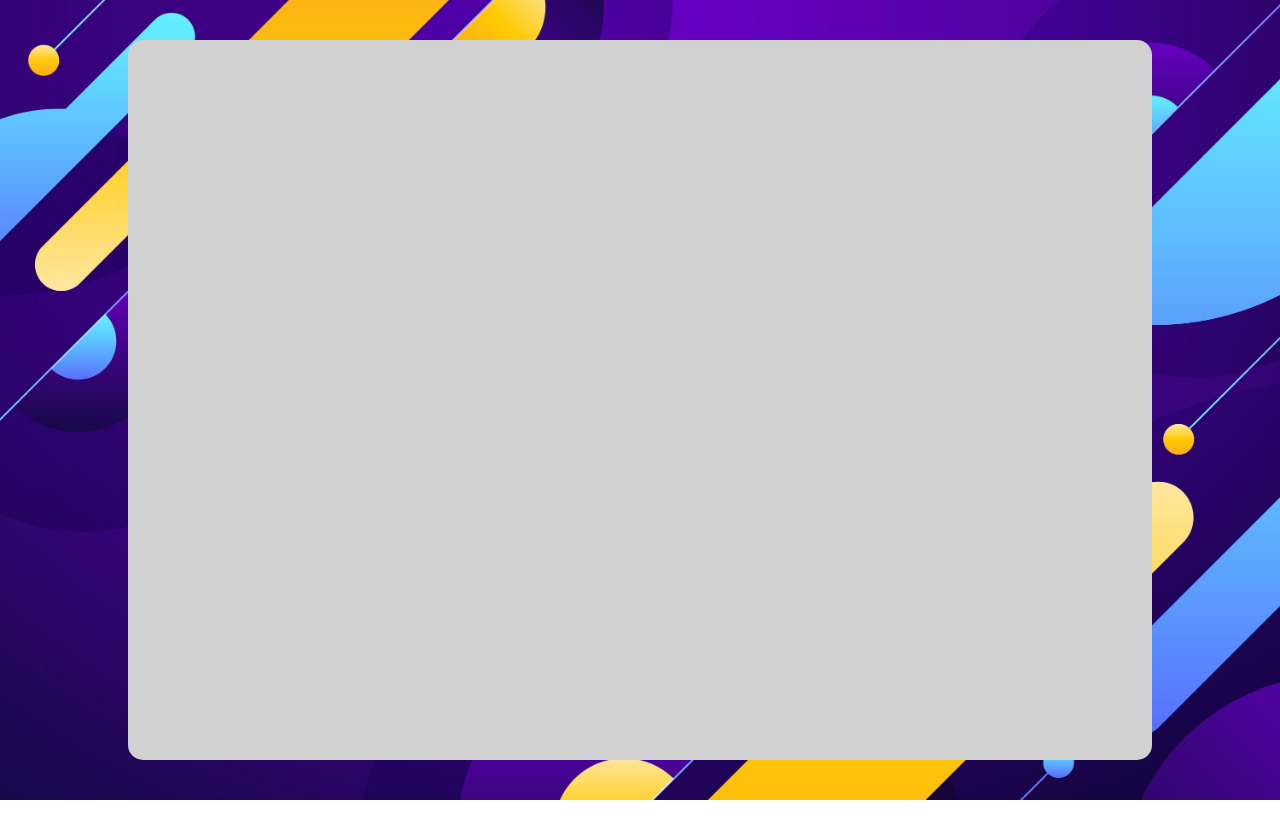
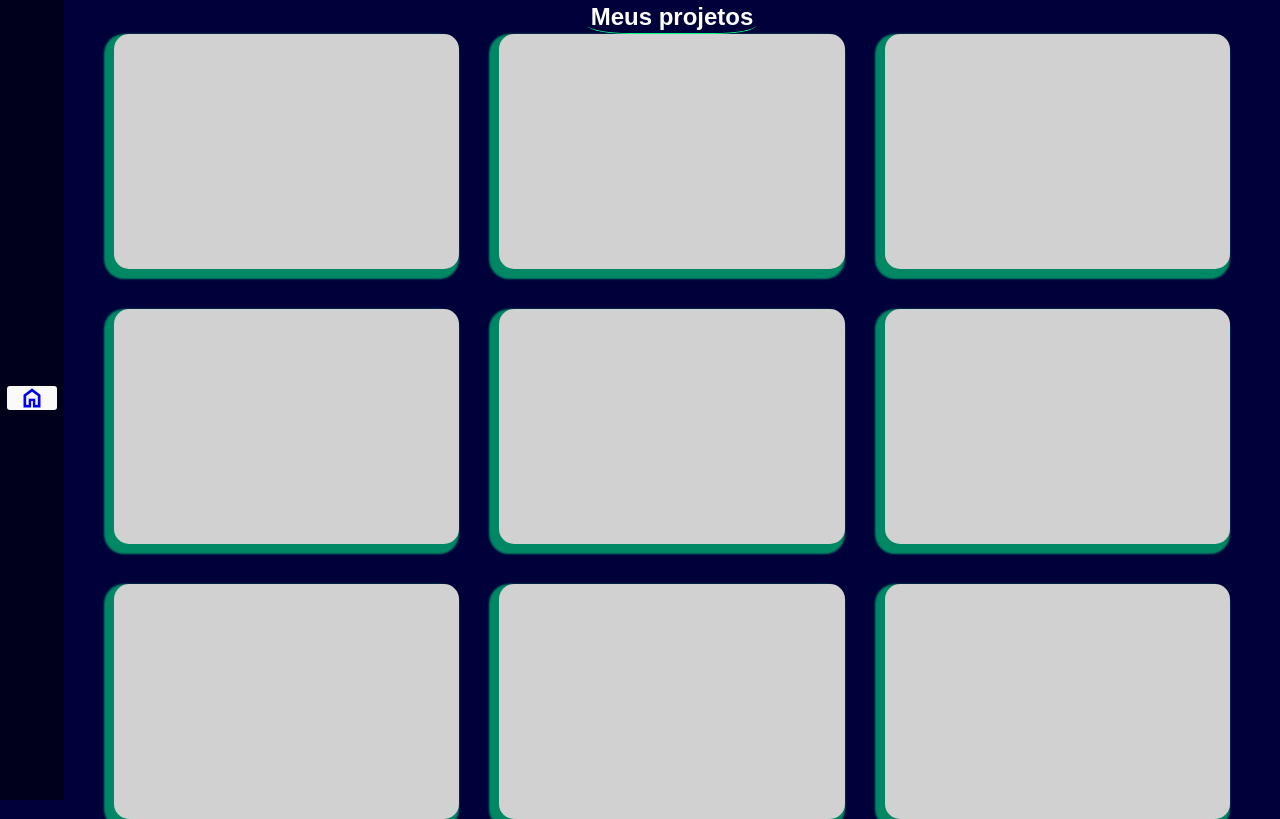
Before and after one commit to KaikiWilson/KaikiLima.dev.br, a React (Create React App) app: page /Projects in a window 1280 px wide. Built offline with nearby package versions, Linux system fonts and the light colour scheme.

Commit message:
Adicionado toda estrutura para pagina de projetos e bugs resolvidos

```diff
--- a/src/pages/HomePage/HomePage.css
+++ b/src/pages/HomePage/HomePage.css
@@ -10,7 +10,7 @@
     color: #fff;
   }
 
-  .header {
+  .header-home-page {
     position: fixed;
     top: 0;
     left: 0;
@@ -88,7 +88,7 @@
     width: 100%;
   }
 
-  .material-symbols-outlined:nth-of-type(1) {
+  .material-symbols-outlined:nth-of-type(0) {
     display: none;
   }
 
--- a/src/pages/HomePage/HomePage.jsx
+++ b/src/pages/HomePage/HomePage.jsx
@@ -34,7 +34,7 @@ const HomePage = () => {
 
             <main className='body-Welcome'>
 
-                <header className="header">
+                <header className="header-home-page">
                     <a target='_blank' rel = "noopener noreferrer"  href="https://github.com/KaikiWilson" className="logo">@Kaikilima.Dev</a>
 
                     <nav className="navbar">
--- a/src/pages/ProjectsPage/ProjectsPage.css
+++ b/src/pages/ProjectsPage/ProjectsPage.css
@@ -4,29 +4,196 @@
     padding: 0;
 }
 
-html {
-    background-image: url('./img/backgroundi-image.jpg');
-    background-repeat: no-repeat;
-    background-size: cover;
+.material-symbols-outlined:nth-child(1) {
+  font-variation-settings:
+  'FILL' 0,
+  'wght' 600,
+  'GRAD' 0,
+  'opsz' 24
 }
 
-header {
-    width: 100vw;
-    height: 5vh;
+.home-icon {
+    width: 50px;
+    height: max-content;
+    text-align: center;
+    border-radius: 3px;
+    background-color: #fafafa;
+    cursor: pointer;
+    animation: zoonIn 5s ease forwards;
+
+    transition: .25s;
 }
 
-main {
+.home-icon:hover {
+    background-color: rgb(0, 255, 136);
+    box-shadow: 0 0 5px 1px rgb(0, 255, 136);
+
+    transition: .25s;
+}
+
+
+html {
+    background-color: rgb(0, 0, 59);
+}
+
+.sidebar-projects-page {
     display: flex;
+    flex-direction: column;
+    justify-content: center;
+    align-content: center;
+    align-items: center;
+    width: 5vw;
+    height: 100%;
+    padding: 10px;
+    background-color: rgba(0, 0, 0, 0.534);
+    animation: slideRight 5s ease forwards;
+}
+
+.main-projects-page {
+    display: flex;
+    flex-direction: row;
+    align-items: center;
+    width: 100vw;
+    height: 100vh;
+}
+
+.section-box {
+    display: flex;
+    flex-direction: column;
+    width: 95vw;
+    height: 100vh;
+    padding: 0 50px 0 50px;
+}
+
+.box-my-projects {
+    display: flex;
+    width: 100%;
+    height: 15%;
     justify-content: center;
     align-items: center;
-    width: 100vw;
-    height: 90vh;
+    animation: slideBottom 1.25s ease forwards;
+
+    .my-projects {
+        width: max-content;
+        color: #fff;
+        text-align: center;
+        height: max-content;
+        cursor: default;
+
+        border-bottom: 1px solid rgb(0, 255, 136);
+        border-radius: 25%;
+        padding: 2.5px;
+
+        transition: .5s;
+    }
+
+    .my-projects:hover {
+        background-color: #fafafa;
+        box-shadow: 0 0 10px 5px rgb(0, 255, 136);
+        color: #000;
+        border-radius: 10px;
+
+        transition: .5s;
+    }
 }
 
-main div {
+.grid-projects {
+    display: grid;
+    grid-template-columns: 1fr 1fr 1fr;
+    grid-gap: 40px;
+    animation: slideBottom 1.25s ease forwards;
+}
+
+.projects-card {
     background-color: #d1d1d1;
     border-radius: 15px;
-    pad: 5px;
-    width: 80vw;
-    height: 100%;
+    padding: 5px;
+    height: 235px;
+
+    box-shadow: -5px 5px 2px 5px rgba(0, 255, 136, 0.534);
+
+    transition: .5s;
 }
+
+.projects-card:hover {
+    transform: translateY(-20px);
+
+    transition: .5s;
+}
+
+
+
+
+
+
+@keyframes slideRight {
+    0% {
+        transform: translateX(-100px);
+        opacity: 0;
+    }
+
+    100% {
+        transform: translateX(0);
+        opacity: 1;
+    }
+  }
+
+  @keyframes slideTop {
+    0% {
+        transform: translateY(100px);
+        opacity: 0;
+    }
+
+    100% {
+        transform: translateY(0);
+        opacity: 1;
+    }
+  }
+
+  @keyframes slideBottom {
+    0% {
+        transform: translateY(-100px);
+        opacity: 0;
+    }
+
+    100% {
+        transform: translateY(0);
+        opacity: 1;
+    }
+  }
+
+  @keyframes slideLeft {
+    0% {
+        transform: translateX(100px);
+        opacity: 0;
+    }
+
+    100% {
+        transform: translateX(0);
+        opacity: 1;
+    }
+  }
+
+  @keyframes zoonIn {
+    0% {
+        transform: scale(0);
+        opacity: 0;
+    }
+
+    100% {
+        transform: scale(1);
+        opacity: 1;
+    }
+  }
+
+  @keyframes floatImage {
+    0% {
+        transform: translateY(0);
+    }
+    50% {
+        transform: translateY(-24px);
+    }
+    100% {
+        transform: translateY(0);
+    }
+  }
--- a/src/pages/ProjectsPage/ProjectsPage.jsx
+++ b/src/pages/ProjectsPage/ProjectsPage.jsx
@@ -1,4 +1,5 @@
 import './ProjectsPage.css';
+import { Link } from 'react-router-dom';
 
 
 
@@ -6,21 +7,37 @@ import './ProjectsPage.css';
 const ProjectsPage = () => {
     return (
         <>
-            <header>
 
-            </header>
+            <link rel="stylesheet" href="https://fonts.googleapis.com/css2?family=Material+Symbols+Outlined:opsz,wght,FILL,GRAD@20..48,100..700,0..1,-50..200" />
 
+            <main className='main-projects-page'>
 
+                <sidebar className='sidebar-projects-page'>
+                    <Link to="/" className="active">
+                        <span class="material-symbols-outlined home-icon">
+                            home
+                        </span>
+                    </Link>
+                </sidebar>
 
-            <main>
-                <div></div>
+                <section className='section-box'>
+                    <div className='box-my-projects'>
+                        <h1 className='my-projects'>Meus projetos</h1>
+                    </div>
+
+                    <div className='grid-projects'>
+                        <div className='projects-card'></div>
+                        <div className='projects-card'></div>
+                        <div className='projects-card'></div>
+                        <div className='projects-card'></div>
+                        <div className='projects-card'></div>
+                        <div className='projects-card'></div>
+                        <div className='projects-card'></div>
+                        <div className='projects-card'></div>
+                        <div className='projects-card'></div>
+                    </div>
+                </section>
             </main>
-
-
-
-            <footer>
-
-            </footer>
         </>
     );
 };
```
Also changed, not shown: src/pages/ProjectsPage/img/home-svg.svg (added).
